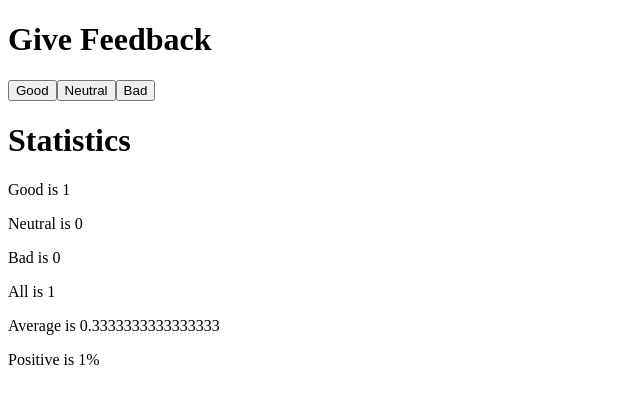
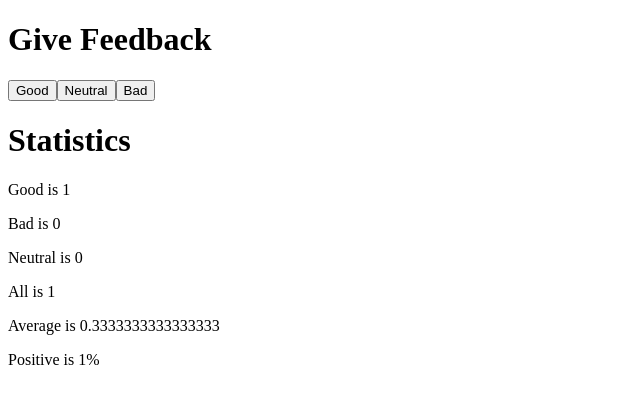
Before and after one commit to misacorn/fullstackopen-2019-exercises, a React (Create React App) app in the folder part1/unicafe/: page / in a window 1280 px wide. Both pictures are taken after a click on the button "Good". Shown: the top 404 px of the page, without its empty margins (0-640 px from the left). Built offline with nearby package versions, Linux system fonts and the light colour scheme.

Commit message:
1.10: unicafe step5

```diff
--- a/part1/unicafe/src/Statistics.js
+++ b/part1/unicafe/src/Statistics.js
@@ -1,17 +1,9 @@
 import React from "react";
 
-const Statistics = ({ good, neutral, bad }) => {
-  const total = good + neutral + bad;
-  return (
-    <div>
-      <p>Good is {good}</p>
-      <p>Neutral is {neutral}</p>
-      <p>Bad is {bad}</p>
-      <p>All is {total}</p>
-      <p>Average is {total / 3}</p>
-      <p>Positive is {good / total}%</p>
-    </div>
-  );
-};
+const Statistics = ({ text, value }) => (
+  <p>
+    {text} is {value}
+  </p>
+);
 
 export default Statistics;
--- a/part1/unicafe/src/index.js
+++ b/part1/unicafe/src/index.js
@@ -10,6 +10,8 @@ const App = () => {
   const [bad, setBad] = useState(0);
 
   const total = good + neutral + bad;
+  const average = total / 3;
+  const positivity = good / total + "%";
 
   return (
     <div>
@@ -21,7 +23,14 @@ const App = () => {
       {total === 0 ? (
         <p>No feedback given</p>
       ) : (
-        <Statistics good={good} bad={bad} neutral={neutral} />
+        <div>
+          <Statistics text="Good" value={good} />
+          <Statistics text="Bad" value={bad} />
+          <Statistics text="Neutral" value={neutral} />
+          <Statistics text="All" value={total} />
+          <Statistics text="Average" value={average} />
+          <Statistics text="Positive" value={positivity} />
+        </div>
       )}
     </div>
   );
```
